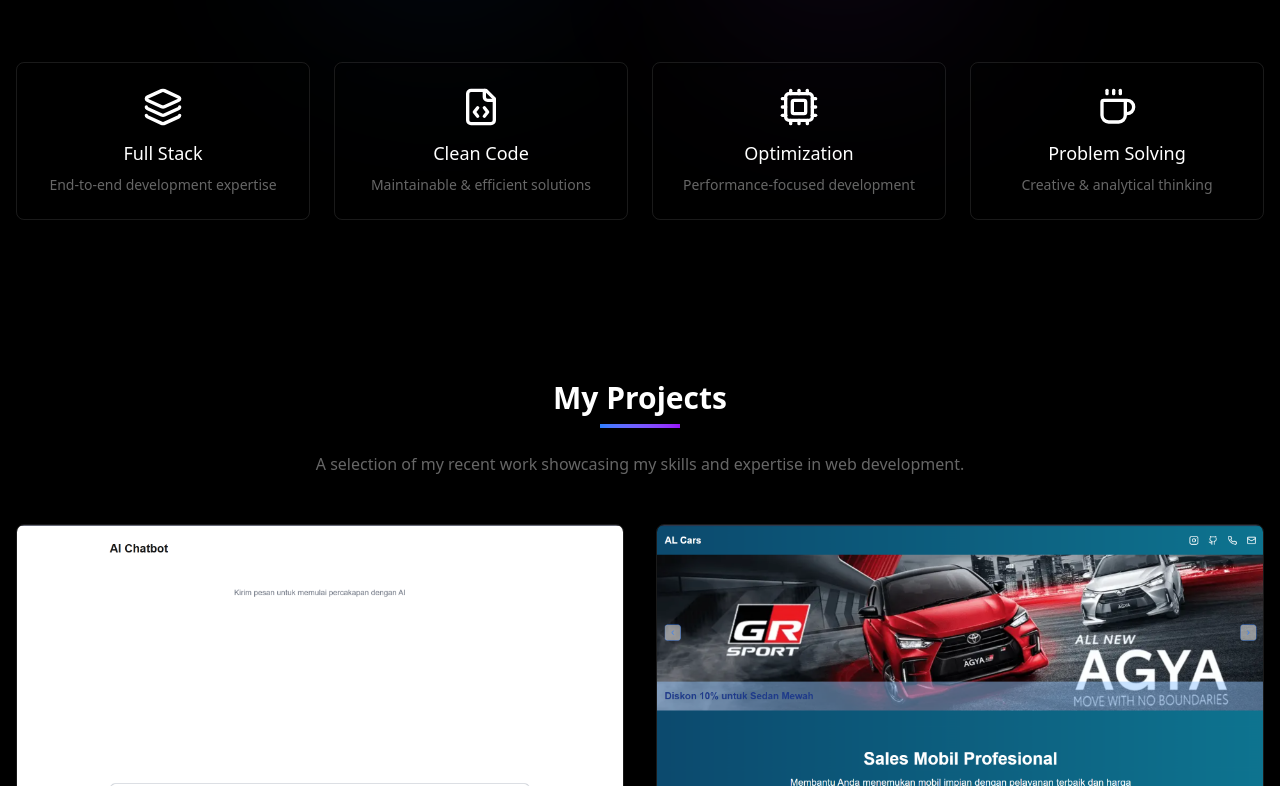
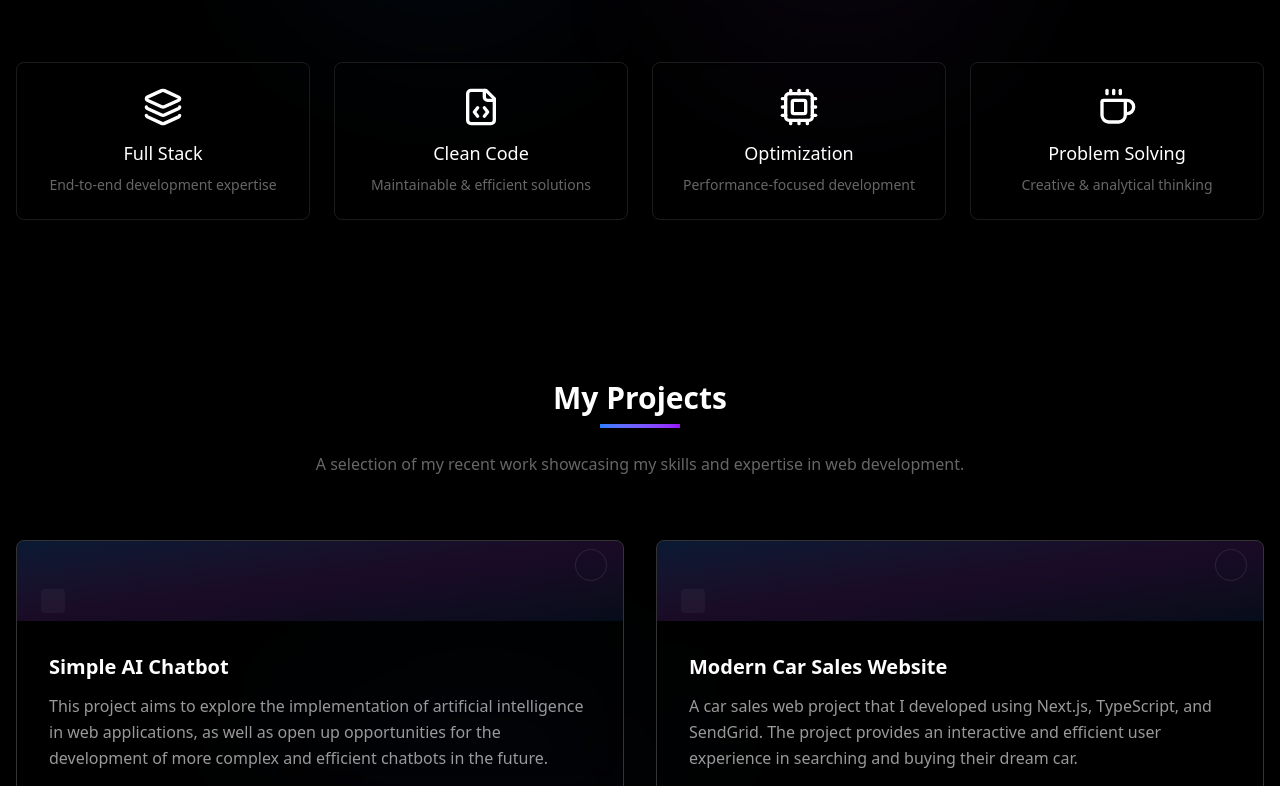
Before and after one commit to Aldinokhalifah/portfolio-aldino, a Next.js app: page / in a window 1280 px wide. Shown: the part 2014-2800 px from the top of the page. Built offline with nearby package versions, Linux system fonts and the light colour scheme.

Commit message:
Menambahkan utils dan logo

```diff
--- a/app/layout.tsx
+++ b/app/layout.tsx
@@ -15,6 +15,9 @@ const geistMono = Geist_Mono({
 export const metadata: Metadata = {
   title: "Portfolio Aldino",
   description: "",
+  icons: {
+    icon: "/images/logo.ico",
+  },
 };
 
 export default function RootLayout({
--- /dev/null
+++ b/app/utils/projects.ts
@@ -0,0 +1,53 @@
+interface Project {
+    title: string;
+    description: string;
+    image: string;
+    tags: string[];
+    demoLink: string;
+    githubLink: string;
+}
+
+export const projects: Project[] = [
+    {
+        title: " Simple AI Chatbot",
+        description:
+        "This project aims to explore the implementation of artificial intelligence in web applications, as well as open up opportunities for the development of more complex and efficient chatbots in the future.",
+        image: "/images/ai_chatbot.png",
+        tags: ["Next.js", "Gemini API", "Tailwind CSS", "TypeScript"],
+        demoLink: "https://ai-web-app-beta.vercel.app/",
+        githubLink: "https://github.com/Aldinokhalifah/ai-web-app",
+    },
+    {
+        title: "Modern Car Sales Website",
+        description: "A car sales web project that I developed using Next.js, TypeScript, and SendGrid. The project provides an interactive and efficient user experience in searching and buying their dream car.",
+        image: "/images/my_Cars.png",
+        tags: ["Next.js", "TypeScript", "SendGrid", "Tailwind CSS"],
+        demoLink: "https://my-cars-xgti.vercel.app/",
+        githubLink: "https://github.com/Aldinokhalifah/my-cars/tree/main",
+    },
+    {
+        title: "Notes App - Fullstack MERN Application",
+        description:
+        "I developed Notes App, a web-based personal note-taking application designed to help users store and manage their notes securely and efficiently.",
+        image: "/images/notes_app.png",
+        tags: ["React", "MongoDB", "JavaScript", "Tailwind CSS", "Node.js", "Express.js", "JWT"],
+        demoLink: "https://notes-app-pi-cyan.vercel.app/",
+        githubLink: "https://github.com/Aldinokhalifah/notes_app",
+    },
+    {
+        title: "Financial Management App ",
+        description: "I just finished a Laravel-based Financial Management project, which helps users manage their income and expenses in a more structured and easy-to-understand way.",
+        image: "/images/finance_app.png",
+        tags: ["Laravel", "PHP", "MYSQL", "Tailwind CSS", "Chart"],
+        demoLink: "https://aldino-khalifah.web.id/",
+        githubLink: "https://github.com/Aldinokhalifah/Coba.php/tree/main/LARAVEL/Manajemen%20Keuangan/manajemen_keuangan",
+    },
+    {
+        title: "Employee Case Study",
+        description: "This project is an implementation of the concept of Inheritance in object-oriented programming using Java. I created a simple system that represents different types of employees in a company.",
+        image: "https://placehold.co/500x200?text=No+Image",
+        tags: ["Java", "OOP"],
+        demoLink: "https://github.com/Aldinokhalifah/coba_Java/blob/main/Latihan2/inheritanceLatihan3.java",
+        githubLink: "https://github.com/Aldinokhalifah/coba_Java/blob/main/Latihan2/inheritanceLatihan3.java",
+    },
+]
--- /dev/null
+++ b/app/utils/skills.tsx
@@ -0,0 +1,55 @@
+import { Database, Code2, Server, Layout } from "lucide-react"
+
+interface SkillItem {
+    name: string;
+    level?: string;
+}
+
+interface SkillGroup {
+    category: string;
+    icon: JSX.Element;
+    items: SkillItem[];
+}
+
+export const skills: SkillGroup[] = [
+    {
+        category: "Frontend",
+        icon: <Layout className="h-6 w-6" />,
+        items: [
+            { name: "JavaScript" },
+            { name: "Next.js" },
+            { name: "Tailwind CSS" },
+            { name: "Bootstrap" },
+            { name: "React" },
+        ],
+    },
+    {
+        category: "Backend",
+        icon: <Server className="h-6 w-6" />,
+        items: [
+            { name: "Laravel" },
+            { name: "Node.js" },
+            { name: "Express.js" },
+            { name: "PHP" },
+            { name: "Java" },
+        ],
+    },
+    {
+        category: "Languages",
+        icon: <Code2 className="h-6 w-6" />,
+        items: [
+            { name: "JavaScript" },
+            { name: "Python" },
+            { name: "PHP" },
+            { name: "Java" },
+        ],
+    },
+    {
+        category: "Database",
+        icon: <Database className="h-6 w-6" />,
+        items: [
+            { name: "MySQL", level: "Advanced" },
+            { name: "MongoDB", level: "Advanced" },
+        ],
+    },
+]
--- a/components/Projects.tsx
+++ b/components/Projects.tsx
@@ -6,51 +6,7 @@ import  Button  from "@/components/ui/Button"
 import { Badge } from "@/components/ui/Badge"
 import { ExternalLink, Github } from "lucide-react"
 import Link from "next/link"
-
-const projects = [
-    {
-        title: " Simple AI Chatbot",
-        description:
-        "This project aims to explore the implementation of artificial intelligence in web applications, as well as open up opportunities for the development of more complex and efficient chatbots in the future.",
-        image: "/images/ai_chatbot.png",
-        tags: ["Next.js", "Gemini API", "Tailwind CSS", "TypeScript"],
-        demoLink: "https://ai-web-app-beta.vercel.app/",
-        githubLink: "https://github.com/Aldinokhalifah/ai-web-app",
-    },
-    {
-        title: "Modern Car Sales Website",
-        description: "A car sales web project that I developed using Next.js, TypeScript, and SendGrid. The project provides an interactive and efficient user experience in searching and buying their dream car.",
-        image: "/images/my_Cars.png",
-        tags: ["Next.js", "TypeScript", "SendGrid", "Tailwind CSS"],
-        demoLink: "https://my-cars-xgti.vercel.app/",
-        githubLink: "https://github.com/Aldinokhalifah/my-cars/tree/main",
-    },
-    {
-        title: "Notes App - Fullstack MERN Application",
-        description:
-        "I developed Notes App, a web-based personal note-taking application designed to help users store and manage their notes securely and efficiently.",
-        image: "/images/notes_app.png",
-        tags: ["React", "MongoDB", "JavaScript", "Tailwind CSS", "Node.js", "Express.js", "JWT"],
-        demoLink: "https://notes-app-pi-cyan.vercel.app/",
-        githubLink: "https://github.com/Aldinokhalifah/notes_app",
-    },
-    {
-        title: "Financial Management App ",
-        description: "I just finished a Laravel-based Financial Management project, which helps users manage their income and expenses in a more structured and easy-to-understand way.",
-        image: "/images/finance_app.png",
-        tags: ["Laravel", "PHP", "MYSQL", "Tailwind CSS", "Chart"],
-        demoLink: "https://aldino-khalifah.web.id/",
-        githubLink: "https://github.com/Aldinokhalifah/Coba.php/tree/main/LARAVEL/Manajemen%20Keuangan/manajemen_keuangan",
-    },
-    {
-        title: "Employee Case Study",
-        description: "This project is an implementation of the concept of Inheritance in object-oriented programming using Java. I created a simple system that represents different types of employees in a company.",
-        image: "https://placehold.co/500x200?text=No+Image",
-        tags: ["Java", "OOP"],
-        demoLink: "https://github.com/Aldinokhalifah/coba_Java/blob/main/Latihan2/inheritanceLatihan3.java",
-        githubLink: "https://github.com/Aldinokhalifah/coba_Java/blob/main/Latihan2/inheritanceLatihan3.java",
-    },
-]
+import { projects } from "@/app/utils/projects"
 
 export default function Projects() {
     const container = {
@@ -69,14 +25,20 @@ export default function Projects() {
     }
 
     return (
-        <section id="projects" className="py-20 bg-background">
-            <div className="container px-4">
+        <section id="projects" className="py-20 bg-background relative overflow-hidden">
+            {/* Background Elements */}
+            <div className="absolute inset-0 z-0">
+                <div className="absolute top-1/4 left-1/4 h-[40vh] w-[40vh] rounded-full bg-blue-500/5 blur-[120px]" />
+                <div className="absolute bottom-1/3 right-1/4 h-[35vh] w-[35vh] rounded-full bg-purple-500/5 blur-[100px]" />
+            </div>
+
+            <div className="container px-4 relative z-10">
                 <motion.div
                 initial={{ opacity: 0, y: 20 }}
                 whileInView={{ opacity: 1, y: 0 }}
                 viewport={{ once: true }}
                 transition={{ duration: 0.5 }}
-                className="text-center mb-12"
+                className="text-center mb-16"
                 >
                 <h2 className="text-3xl font-bold mb-2">My Projects</h2>
                 <div className="w-20 h-1 bg-gradient-to-r from-blue-500 to-purple-600 mx-auto mb-6"></div>
@@ -93,44 +55,77 @@ export default function Projects() {
                 viewport={{ once: true }}
                 >
                 {projects.map((project, index) => (
-                    <motion.div key={index} variants={item}>
-                    <Card className="overflow-hidden border border-white/10 bg-card/30 backdrop-blur-sm h-full flex flex-col">
-                        <div className="overflow-hidden aspect-auto">
-                            <motion.img
-                                src={project.image}
-                                alt={project.title}
-                                className="w-full h-full object-contain bg-black/50"
-                                whileHover={{ scale: 1.05 }}
-                            />
+                    <motion.div key={index} variants={item} className="group">
+                    <Card className="overflow-hidden border border-white/20 bg-gradient-to-br from-card/40 to-card/20 backdrop-blur-xl h-full flex flex-col relative transition-all duration-500 hover:border-white/30 hover:shadow-2xl hover:shadow-blue-500/10">
+                        {/* Gradient overlay for card */}
+                        <div className="absolute inset-0 bg-gradient-to-br from-white/5 via-transparent to-purple-500/5 opacity-0 group-hover:opacity-100 transition-opacity duration-500 pointer-events-none" />
+
+                        {/* Header Section with Gradient Background */}
+                        <div className="relative overflow-hidden h-20 bg-gradient-to-br from-blue-500/20 via-purple-500/15 to-blue-500/10">
+                            {/* Animated gradient overlay */}
+                            <div className="absolute inset-0 bg-gradient-to-r from-transparent via-white/5 to-transparent opacity-0 group-hover:opacity-100 transition-opacity duration-500" />
+
+                            {/* Floating geometric shapes */}
+                            <div className="absolute top-2 right-4 opacity-30 group-hover:opacity-60 transition-all duration-500">
+                                <div className="w-8 h-8 border border-white/30 rounded-full transform rotate-45 group-hover:rotate-90 transition-transform duration-700" />
                             </div>
-                        <CardContent className="p-6 flex-grow">
-                        <h3 className="text-xl font-semibold mb-2">{project.title}</h3>
-                        <p className="text-muted-foreground text-white/40 mb-4 text-pretty">{project.description}</p>
-                        <div className="flex flex-wrap gap-2 mb-4">
+                            <div className="absolute bottom-2 left-6 opacity-20 group-hover:opacity-40 transition-all duration-700">
+                                <div className="w-6 h-6 bg-white/20 rounded-sm transform group-hover:rotate-12 transition-transform duration-500" />
+                            </div>
+
+                            {/* Floating tech indicator */}
+                            <div className="absolute top-4 right-16 opacity-0 group-hover:opacity-100 transition-all duration-500 transform translate-x-4 group-hover:translate-x-0">
+                                <div className="flex gap-1">
+                                    {project.tags.slice(0, 2).map((tag, tagIndex) => (
+                                        <div key={tagIndex} className="w-2 h-2 bg-gradient-to-r from-blue-400 to-purple-400 rounded-full animate-pulse" style={{animationDelay: `${tagIndex * 200}ms`}} />
+                                    ))}
+                                </div>
+                            </div>
+                        </div>
+
+                        <CardContent className="p-8 flex-grow relative">
+                            {/* Title with enhanced styling */}
+                            <h3 className="text-xl font-bold mb-3 text-white group-hover:text-transparent group-hover:bg-gradient-to-r group-hover:from-blue-400 group-hover:to-purple-400 group-hover:bg-clip-text transition-all duration-300">
+                                {project.title}
+                            </h3>
+
+                            {/* Description with better spacing */}
+                            <p className="text-white/60 mb-6 text-pretty leading-relaxed group-hover:text-white/80 transition-colors duration-300">
+                                {project.description}
+                            </p>
+
+                            {/* Enhanced tech stack display */}
+                            <div className="flex flex-wrap gap-2">
                                 {project.tags.map((tag, tagIndex) => (
                                     <Badge
                                         key={tagIndex}
-                                className="bg-white/10 text-white rounded-full p-1"
+                                        className="bg-white/10 hover:bg-white/20 text-white/90 rounded-full px-3 py-1 text-xs font-medium border border-white/10 transition-all duration-300 hover:border-white/30 hover:scale-105"
                                     >
                                         {tag}
                                     </Badge>
                                 ))}
                             </div>
                         </CardContent>
-                        <CardFooter className="p-6 pt-0 flex gap-3">
-                        <Link href={project.demoLink}>
-                            <Button variant="outline" size="sm" className="flex items-center gap-2 border border-white/40 hover:bg-white/15">
+
+                        <CardFooter className="p-8 pt-0 flex gap-4 relative">
+                            <Link href={project.demoLink} className="flex-1">
+                                <Button variant="outline" size="sm" className="w-full flex items-center justify-center gap-2 border border-white/40 hover:bg-white/15 backdrop-blur-sm transition-all duration-300 hover:border-blue-400/50 hover:shadow-lg hover:shadow-blue-500/20">
                                     <ExternalLink className="h-4 w-4" />
                                     Live Demo
                                 </Button>
                             </Link>
-                        <Link href={project.githubLink}>
-                            <Button variant="outline" size="sm" className="flex items-center gap-2 border border-white/40 hover:bg-white/15">
+                            <Link href={project.githubLink} className="flex-1">
+                                <Button variant="outline" size="sm" className="w-full flex items-center justify-center gap-2 border border-white/40 hover:bg-white/15 backdrop-blur-sm transition-all duration-300 hover:border-purple-400/50 hover:shadow-lg hover:shadow-purple-500/20">
                                     <Github className="h-4 w-4" />
                                     Source Code
                                 </Button>
                             </Link>
                         </CardFooter>
+
+                        {/* Subtle animated border */}
+                        <div className="absolute inset-0 rounded-lg opacity-0 group-hover:opacity-100 transition-opacity duration-500 pointer-events-none">
+                            <div className="absolute inset-0 rounded-lg bg-gradient-to-r from-blue-500/20 via-purple-500/20 to-blue-500/20 blur-sm" />
+                        </div>
                     </Card>
                     </motion.div>
                 ))}
```
Also changed, not shown: components/Hero.tsx (+8 -2 lines), components/Skills.tsx (+2 -44 lines), public/images/logo.png (added), 1 other file (tests, documents, lock files or other folders). Lines whose indentation alone changed are shown as unchanged.
